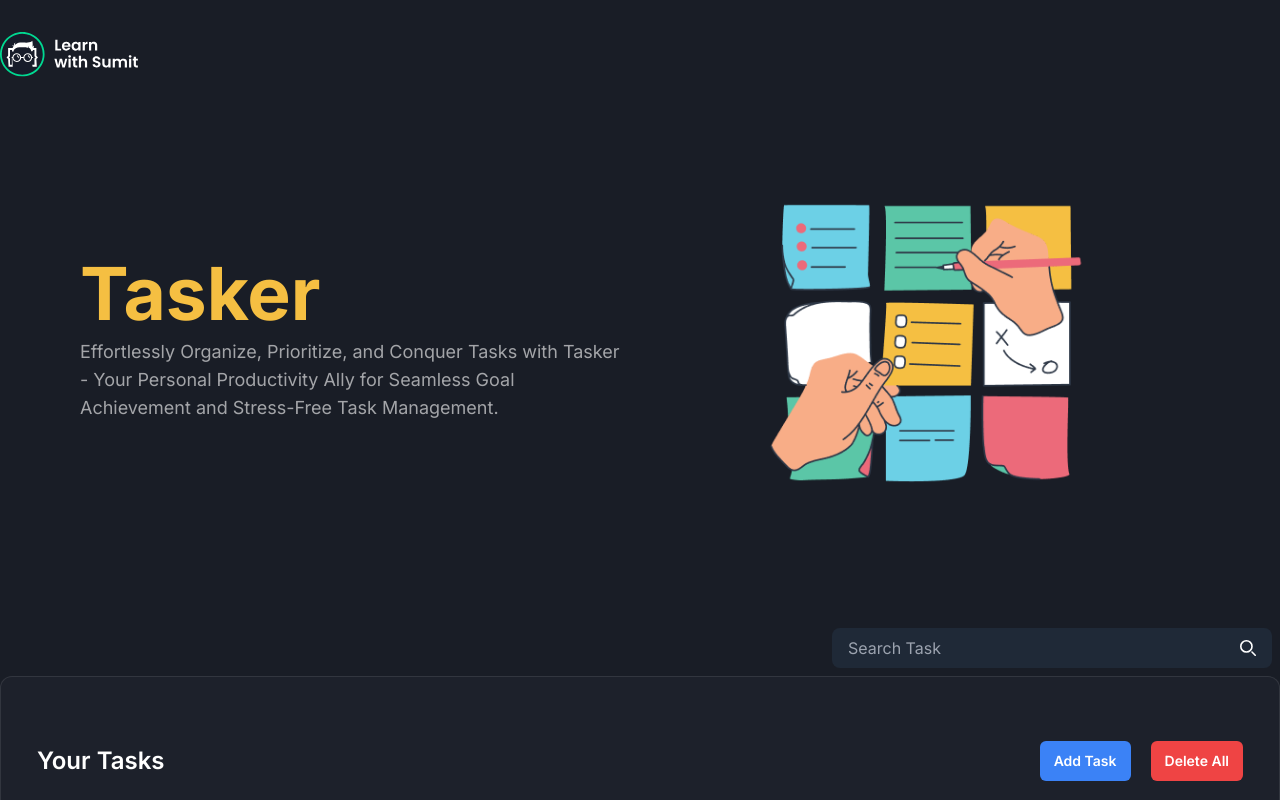
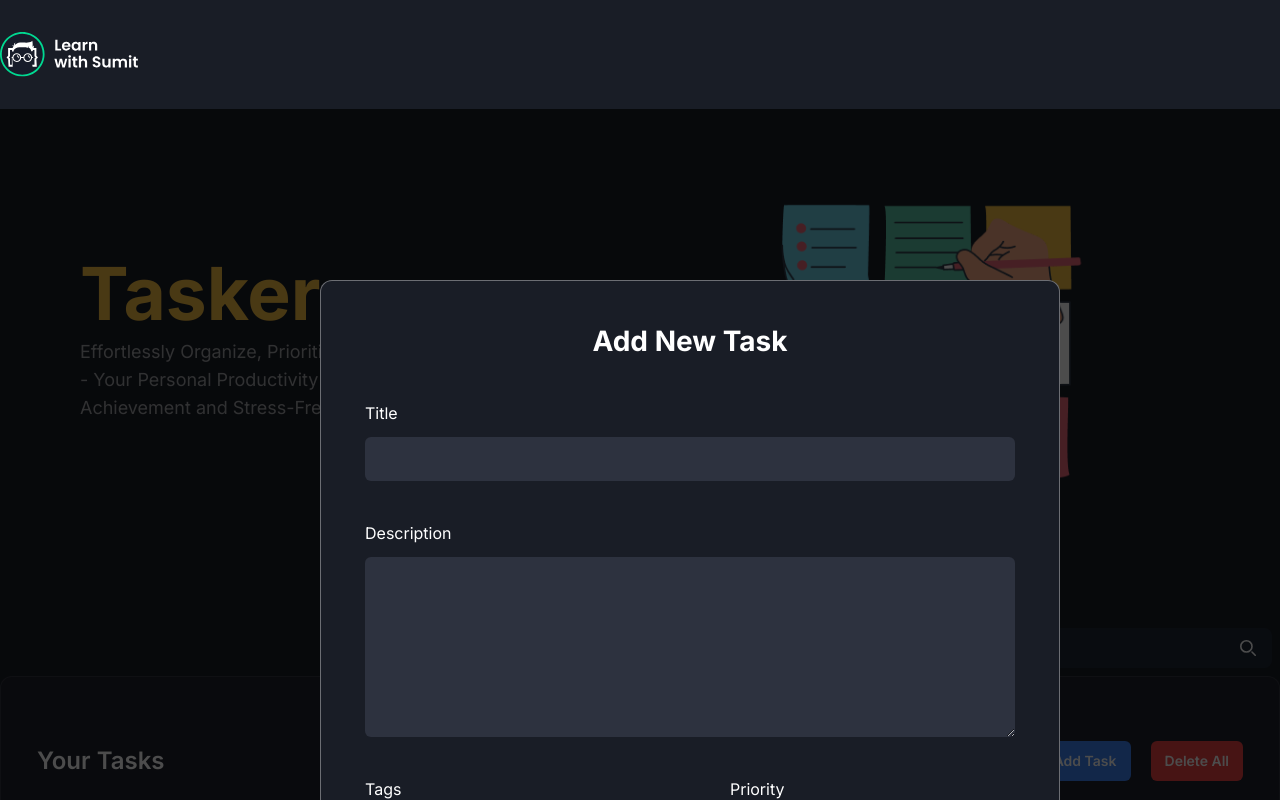
Before and after one commit to devsabbirhossain/react-tasker, a React (Vite) app: page / in a window 1280 px wide. Both pictures are taken after a click on the button "Add Task". Shown: the top 800 px of the page. Built offline with nearby package versions, Linux system fonts and the light colour scheme.

Commit message:
add task modal

```diff
--- a/src/components/TaskBoard.jsx
+++ b/src/components/TaskBoard.jsx
@@ -1,6 +1,7 @@
 import { useState } from "react";
 import ActionTask from "./taskBoard/ActionTask";
 import ListTask from "./taskBoard/ListTask";
+import ModalTask from "./taskBoard/ModalTask";
 import SearchTask from "./taskBoard/SearchTask";
 
 const TaskBoard = () => {
@@ -15,15 +16,22 @@
   };
 
   const [tasks, setTasks] = useState([taskList]);
+  const [showAddModal, setShowAddModal] = useState(false);
+
+  function handleAddTask(newTask) {
+    setTasks([...tasks, newTask]);
+    setShowAddModal(false);
+  }
 
   return (
     <section className="mb-20" id="tasks">
+      {showAddModal && <ModalTask onSave={handleAddTask} />}
       <div className="container">
         <div className="p-2 flex justify-end">
           <SearchTask />
         </div>
         <div className="rounded-xl border border-[rgba(206,206,206,0.12)] bg-[#1D212B] px-6 py-8 md:px-9 md:py-16">
-          <ActionTask />
+          <ActionTask onAddClick={() => setShowAddModal(true)} />
           <ListTask tasks={tasks} />
         </div>
       </div>
--- a/src/components/taskBoard/ActionTask.jsx
+++ b/src/components/taskBoard/ActionTask.jsx
@@ -1,9 +1,11 @@
-const ActionTask = () => {
+const ActionTask = ({ onAddClick }) => {
   return (
     <div className="mb-14 items-center justify-between sm:flex">
       <h2 className="text-2xl font-semibold max-sm:mb-4">Your Tasks</h2>
       <div className="flex items-center space-x-5">
-        <button className="rounded-md bg-blue-500 px-3.5 py-2.5 text-sm font-semibold">
+        <button
+          className="rounded-md bg-blue-500 px-3.5 py-2.5 text-sm font-semibold"
+          onClick={onAddClick}>
           Add Task
         </button>
         <button className="rounded-md bg-red-500 px-3.5 py-2.5 text-sm font-semibold">
--- /dev/null
+++ b/src/components/taskBoard/ModalTask.jsx
@@ -0,0 +1,102 @@
+import { useState } from "react";
+
+const ModalTask = ({ onSave }) => {
+  const [task, setTask] = useState({
+    id: crypto.randomUUID(),
+    title: "",
+    description: "",
+    tags: [],
+    priority: "",
+    isFavorite: false,
+  });
+
+  const handleChange = (e) => {
+    const name = e.target.name;
+    let value = e.target.value;
+
+    if (name === "tags") {
+      value = value.split(",");
+    }
+
+    setTask({
+      ...task,
+      [name]: value,
+    });
+  };
+
+  return (
+    <>
+      <div className="bg-black bg-opacity-70 h-full w-full z-10 absolute top-0 left-0"></div>
+      <form className="mx-auto my-10 w-full max-w-[740px] rounded-xl border border-[#FEFBFB]/[36%] bg-[#191D26] p-9 max-md:px-4 lg:my-20 lg:p-11 z-10 absolute top-1/4 left-1/4">
+        <h2 className="mb-9 text-center text-2xl font-bold text-white lg:mb-11 lg:text-[28px]">
+          Add New Task
+        </h2>
+
+        <div className="space-y-9 text-white lg:space-y-10">
+          <div className="space-y-2 lg:space-y-3">
+            <label htmlFor="title">Title</label>
+            <input
+              className="block w-full rounded-md bg-[#2D323F] px-3 py-2.5"
+              type="text"
+              name="title"
+              id="title"
+              value={task.title}
+              onChange={handleChange}
+              required
+            />
+          </div>
+          <div className="space-y-2 lg:space-y-3">
+            <label htmlFor="description">Description</label>
+            <textarea
+              className="block min-h-[120px] w-full rounded-md bg-[#2D323F] px-3 py-2.5 lg:min-h-[180px]"
+              type="text"
+              name="description"
+              value={task.description}
+              onChange={handleChange}
+              id="description"
+              required></textarea>
+          </div>
+          <div className="grid-cols-2 gap-x-4 max-md:space-y-9 md:grid lg:gap-x-10 xl:gap-x-20">
+            <div className="space-y-2 lg:space-y-3">
+              <label htmlFor="tags">Tags</label>
+              <input
+                className="block w-full rounded-md bg-[#2D323F] px-3 py-2.5"
+                type="text"
+                name="tags"
+                id="tags"
+                value={task.tags}
+                onChange={handleChange}
+                required
+              />
+            </div>
+            <div className="space-y-2 lg:space-y-3">
+              <label htmlFor="priority">Priority</label>
+              <select
+                className="block w-full cursor-pointer rounded-md bg-[#2D323F] px-3 py-2.5"
+                name="priority"
+                value={task.priority}
+                onChange={handleChange}
+                id="priority"
+                required>
+                <option value="">Select Priority</option>
+                <option value="Low">Low</option>
+                <option value="Medium">Medium</option>
+                <option value="High">High</option>
+              </select>
+            </div>
+          </div>
+        </div>
+        <div className="mt-16 flex justify-center lg:mt-20">
+          <button
+            type="submit"
+            className="rounded bg-blue-600 px-4 py-2 text-white transition-all hover:opacity-80"
+            onClick={() => onSave(task)}>
+            Create new Task
+          </button>
+        </div>
+      </form>
+    </>
+  );
+};
+
+export default ModalTask;
```
